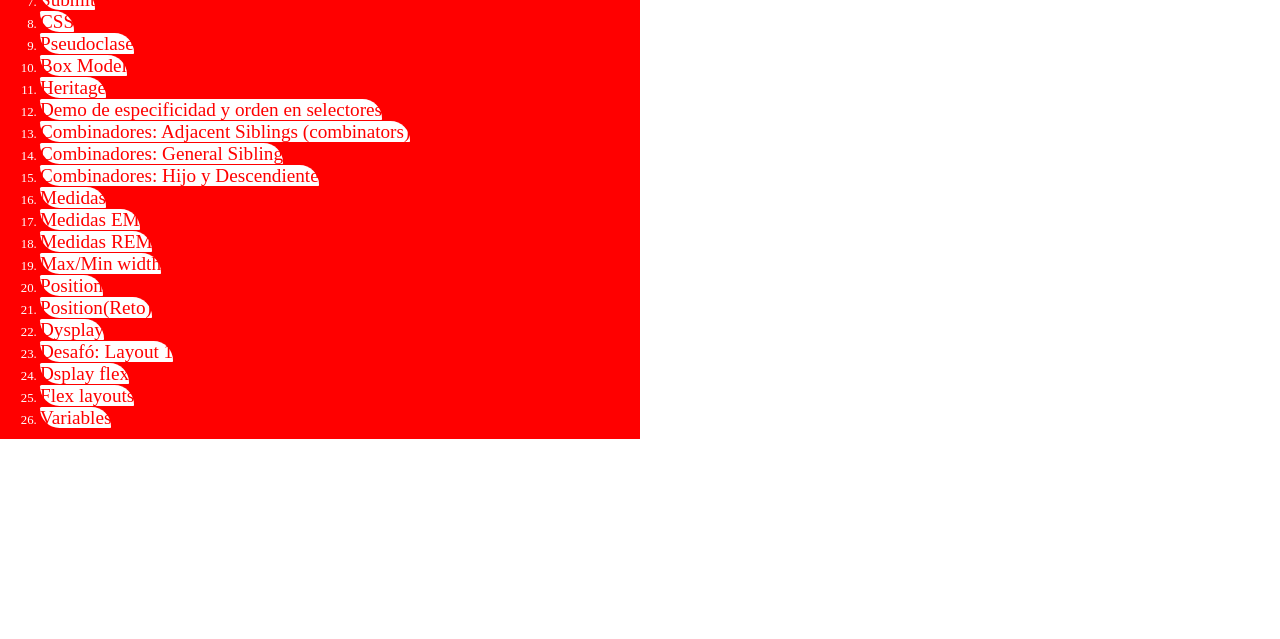
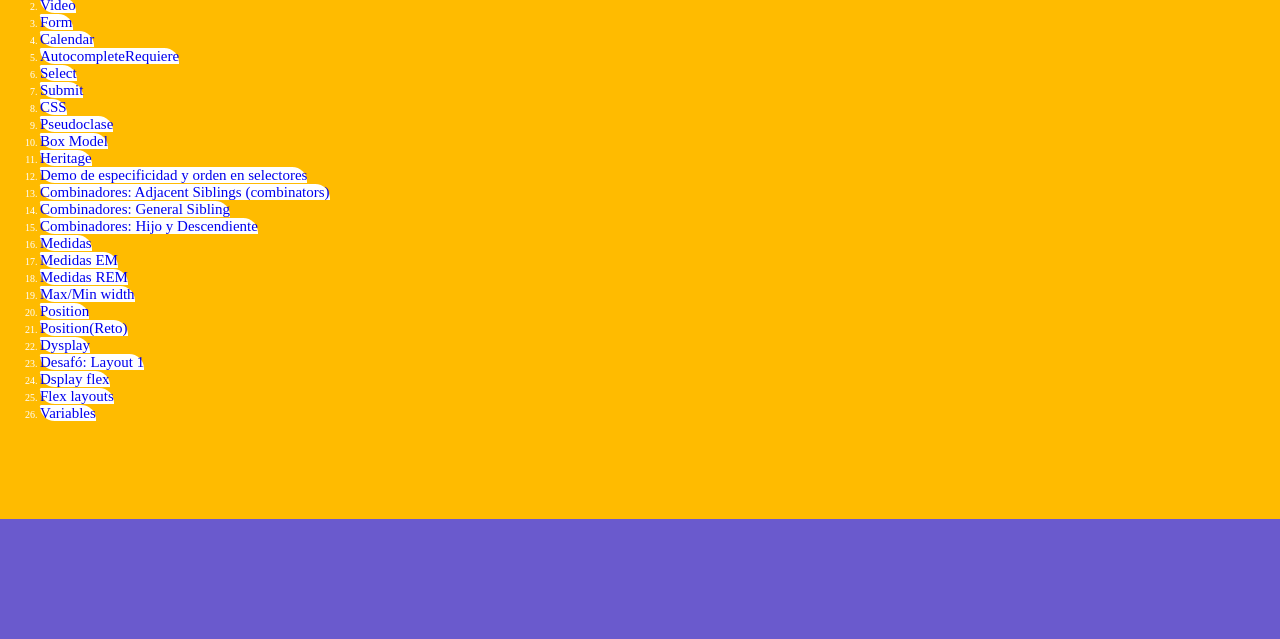
Before and after one commit to gsuscastellanosSC/DefinitivoHTMLAndCSS, a plain HTML site: page index.html in a window 1280 px wide. Shown: the part 161-800 px from the top of the page. Drawn offline with Linux system fonts and the light colour scheme.

Commit message:
Update: Refactoring
Signed-off-by: SC <jesuscastellanospaez@gmail.com>

```diff
--- a/css/style.css
+++ b/css/style.css
@@ -1,29 +1,67 @@
+:root {
+    --primary-color: slateblue;
+    --secundary-color: rgb(255, 187, 0);
+    --header-size: 4rem;
+    --font: 1.8rem;
+    --widthDefault: 100vw;
+    --heightDefault: 15vh;
+}
+
 * {
+    box-sizing: border-box;
     margin: 0 0 0 0;
     padding: 0;
 }
 
-h1 {
-    color: white;
-    font-size: 100%;
+html {
+    font-size: 62.5%;
 }
 
-main {
-    padding: 0 0 0 40px;
-    background-color: red;
-    width: 600px;
-    height: 600px;
+header {
+    background-color: var(--primary-color);
+    width: var(--widthDefault);
+    height: var(--heightDefault);
 }
 
-li {
+.container {
+    display: flex;
+    flex-direction: column;
+    background-color: var(--secundary-color);
+    width: var(--widthDefault);
+    height: 70vh;
     color: white;
-    font-size: 80%;
 }
 
-li a {
-    color: red;
+.title {
+    display: flex;
+    justify-content: center;
+    font-size: var(--font);
+}
+
+.class {
+    display: flex;
+    width: var(--widthDefault);
+    height: var(--heightDefault);
+}
+
+.lessons {
+    display: flex;
+    flex-direction: column;
+    align-items: flex-start;
+    padding: 0 0 0 40px;
+    width: var(--widthDefault);
+    height: var(--heightDefault);
+}
+
+.lessons-a {
     background-color: white;
     border-radius: 4px 50px 2px 50px;
     text-decoration: none;
     font-size: 150%;
 }
+
+footer {
+    background-color: var(--primary-color);
+    width: var(--widthDefault);
+    height: var(--heightDefault);
+}
--- a/index.html
+++ b/index.html
@@ -9,91 +9,95 @@
 </head>
 
 <body>
-    <main>
-        <h1>Curso Definitivo de HTML y CSS</h1>
-        <section>
-            <ol>
-                <li>
-                    <a href="Lessons/list.html" target="_blanck">Lista de Supermercado</a>
+    <header></header>
+    <main class="container">
+        <h1 class="title">Curso Definitivo de HTML y CSS</h1>
+        <section class="class">
+            <ol class="lessons">
+                <li class="lessons-li">
+                    <a class="lessons-a" href="Lessons/list.html" target="_blanck">Lista de Supermercado</a>
                 </li>
-                <li>
-                    <a href="Lessons/classVideo/index.html" target="_blanck">Video</a>
+                <li class="lessons-li">
+                    <a class="lessons-a" href="Lessons/classVideo/index.html" target="_blanck">Video</a>
                 </li>
-                <li>
-                    <a href="Lessons/classForm/index.html" target="_blanck">Form</a>
+                <li class="lessons-li">
+                    <a class="lessons-a" href="Lessons/classForm/index.html" target="_blanck">Form</a>
                 </li>
-                <li>
-                    <a href="Lessons/classCalendar/index.html" target="_blanck">Calendar</a>
+                <li class="lessons-li">
+                    <a class="lessons-a" href="Lessons/classCalendar/index.html" target="_blanck">Calendar</a>
                 </li>
-                <li>
-                    <a href="Lessons/classAutocompleteRequiere/index.html" target="_blanck">AutocompleteRequiere</a>
+                <li class="lessons-li">
+                    <a class="lessons-a" href="Lessons/classAutocompleteRequiere/index.html" target="_blanck">AutocompleteRequiere</a>
                 </li>
-                <li>
-                    <a href="Lessons/classSelect/index.html" target="_blanck">Select</a>
+                <li class="lessons-li">
+                    <a class="lessons-a" href="Lessons/classSelect/index.html" target="_blanck">Select</a>
                 </li>
-                <li>
-                    <a href="Lessons/classButtonSubmit/index.html" target="_blanck">Submit</a>
+                <li class="lessons-li">
+                    <a class="lessons-a" href="Lessons/classButtonSubmit/index.html" target="_blanck">Submit</a>
                 </li>
-                <li>
-                    <a href="Lessons/classCSS/index.html" target="_blanck">CSS</a>
+                <li class="lessons-li">
+                    <a class="lessons-a" href="Lessons/classCSS/index.html" target="_blanck">CSS</a>
                 </li>
-                <li>
-                    <a href="Lessons/classPseudoclase/index.html" target="_blanck">Pseudoclase</a>
+                <li class="lessons-li">
+                    <a class="lessons-a" href="Lessons/classPseudoclase/index.html" target="_blanck">Pseudoclase</a>
                 </li>
-                <li>
-                    <a href="Lessons/classBoxModel/index.html" target="_blanck">Box Model</a>
+                <li class="lessons-li">
+                    <a class="lessons-a" href="Lessons/classBoxModel/index.html" target="_blanck">Box Model</a>
                 </li>
-                <li>
-                    <a href="Lessons/classHeritage/index.html" target="_blanck">Heritage</a>
+                <li class="lessons-li">
+                    <a class="lessons-a" href="Lessons/classHeritage/index.html" target="_blanck">Heritage</a>
                 </li>
-                <li>
-                    <a href="Lessons/classEsOrderSelec/index.html" target="_blanck">Demo de especificidad y orden en selectores</a>
+                <li class="lessons-li">
+                    <a class="lessons-a" href="Lessons/classEsOrderSelec/index.html" target="_blanck">Demo de especificidad y orden en selectores</a>
                 </li>
-                <li>
-                    <a href="Lessons/classCombinators/index.html" target="_blanck">  Combinadores: Adjacent Siblings (combinators)</a>
+                <li class="lessons-li">
+                    <a class="lessons-a" href="Lessons/classCombinators/index.html" target="_blanck">  Combinadores: Adjacent Siblings (combinators)</a>
                 </li>
-                <li>
-                    <a href="Lessons/classGeneralSibling/index.html" target="_blanck">Combinadores: General Sibling</a>
+                <li class="lessons-li">
+                    <a class="lessons-a" href="Lessons/classGeneralSibling/index.html" target="_blanck">Combinadores: General Sibling</a>
                 </li>
-                <li>
-                    <a href="Lessons/classHijoyDescendiente/index.html" target="_blanck">Combinadores: Hijo y Descendiente</a>
+                <li class="lessons-li">
+                    <a class="lessons-a" href="Lessons/classHijoyDescendiente/index.html" target="_blanck">Combinadores: Hijo y Descendiente</a>
                 </li>
-                <li>
-                    <a href="Lessons/classMedidas/index.html" target="_blanck">Medidas</a>
+                <li class="lessons-li">
+                    <a class="lessons-a" href="Lessons/classMedidas/index.html" target="_blanck">Medidas</a>
                 </li>
-                <li>
-                    <a href="Lessons/classEM/index.html" target="_blanck">Medidas EM</a>
+                <li class="lessons-li">
+                    <a class="lessons-a" href="Lessons/classEM/index.html" target="_blanck">Medidas EM</a>
                 </li>
-                <li>
-                    <a href="Lessons/classREM/index.html" target="_blanck">Medidas REM</a>
+                <li class="lessons-li">
+                    <a class="lessons-a" href="Lessons/classREM/index.html" target="_blanck">Medidas REM</a>
                 </li>
-                <li>
-                    <a href="Lessons/ClassMaxMinWidth/index.html" target="_blanck">Max/Min width</a>
+                <li class="lessons-li">
+                    <a class="lessons-a" href="Lessons/ClassMaxMinWidth/index.html" target="_blanck">Max/Min width</a>
                 </li>
-                <li>
-                    <a href="Lessons/classPosition/index.html" target="_blanck">Position</a>
+                <li class="lessons-li">
+                    <a class="lessons-a" href="Lessons/classPosition/index.html" target="_blanck">Position</a>
                 </li>
-                <li>
-                    <a href="Lessons/classPositionReto/index.html" target="_blanck">Position(Reto)</a>
+                <li class="lessons-li">
+                    <a class="lessons-a" href="Lessons/classPositionReto/index.html" target="_blanck">Position(Reto)</a>
                 </li>
-                <li>
-                    <a href="Lessons/ClassDisplay/index.html" target="_blanck">Dysplay</a>
+                <li class="lessons-li">
+                    <a class="lessons-a" href="Lessons/ClassDisplay/index.html" target="_blanck">Dysplay</a>
                 </li>
-                <li>
-                    <a href="Lessons/DesafioLayout1/index.html" target="_blanck">Desafó: Layout 1</a>
+                <li class="lessons-li">
+                    <a class="lessons-a" href="Lessons/DesafioLayout1/index.html" target="_blanck">Desafó: Layout 1</a>
                 </li>
-                <li>
-                    <a href="Lessons/ClassDisplayFlex/index.html" target="_blanck">Dsplay flex</a>
+                <li class="lessons-li">
+                    <a class="lessons-a" href="Lessons/ClassDisplayFlex/index.html" target="_blanck">Dsplay flex</a>
                 </li>
-                <li>
-                    <a href="Lessons/ClassFlexboxLayouts/index.html" target="_blanck">Flex layouts</a>
+                <li class="lessons-li">
+                    <a class="lessons-a" href="Lessons/ClassFlexboxLayouts/index.html" target="_blanck">Flex layouts</a>
                 </li>
-                <li>
-                    <a href="Lessons/ClassVariables/index.html" target="_blanck">Variables</a>
+                <li class="lessons-li">
+                    <a class="lessons-a" href="Lessons/ClassVariables/index.html" target="_blanck">Variables</a>
                 </li>
             </ol>
         </section>
     </main>
+    <footer>
+
+    </footer>
 </body>
 
 </html>
```
Also changed, not shown: 1 other file.
